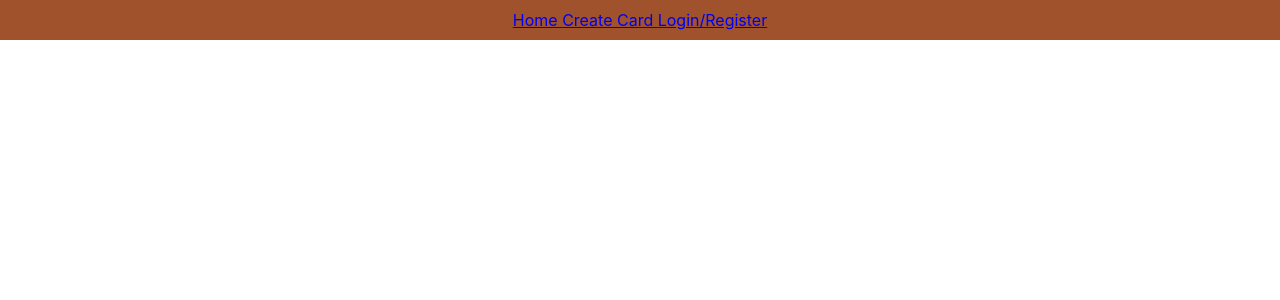
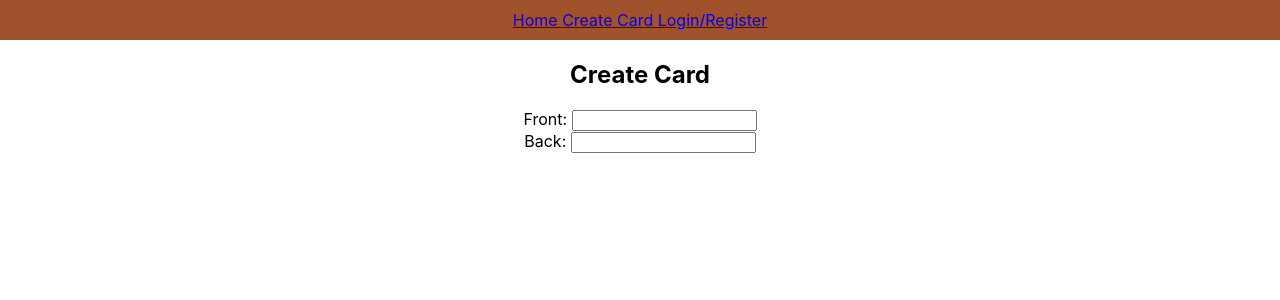
Before and after one commit to Mubarek-Hassen/study-card-client, a React (Create React App) app: page /new-card in a window 1280 px wide. Shown: the top 300 px of the page. Built offline with nearby package versions, Linux system fonts and the light colour scheme.

Commit message:
started working on the ui for the cards

```diff
--- a/src/App.js
+++ b/src/App.js
@@ -10,7 +10,7 @@ function App() {
       <Navbar />
       <Routes>
         <Route path="/" element={<Home />} />
-        <Route path="/create-card" element={<CreateCard />} />
+        <Route path="/new-card" element={<CreateCard />} />
         <Route path="/user" element={<User />} />
       </Routes>
     </div>
--- a/src/components/Navbar.jsx
+++ b/src/components/Navbar.jsx
@@ -11,7 +11,7 @@ function Navbar() {
   return (
     <div className="green">
       <Link to="/"> Home </Link>
-      <Link to="/create-card"> Create Card </Link>
+      <Link to="/new-card"> Create Card </Link>
       {!cookies.access_token ? <Link to="/user"> Login/Register </Link> : <button onClick={ logout }>Logout</button>}
     </div>
   )
--- a/src/pages/CreateCard.jsx
+++ b/src/pages/CreateCard.jsx
@@ -1,7 +1,16 @@
 
 function CreateCard() {
   return (
-    <div>CreateCard</div>
+    <div>
+      <h2>Create Card</h2>
+      <form>
+        <label htmlFor="front">Front: </label>
+        <input type="text" />
+        <br />
+        <label htmlFor="front">Back: </label>
+        <input type="textarea" />
+      </form>
+      </div>
   )
 }
 
```
